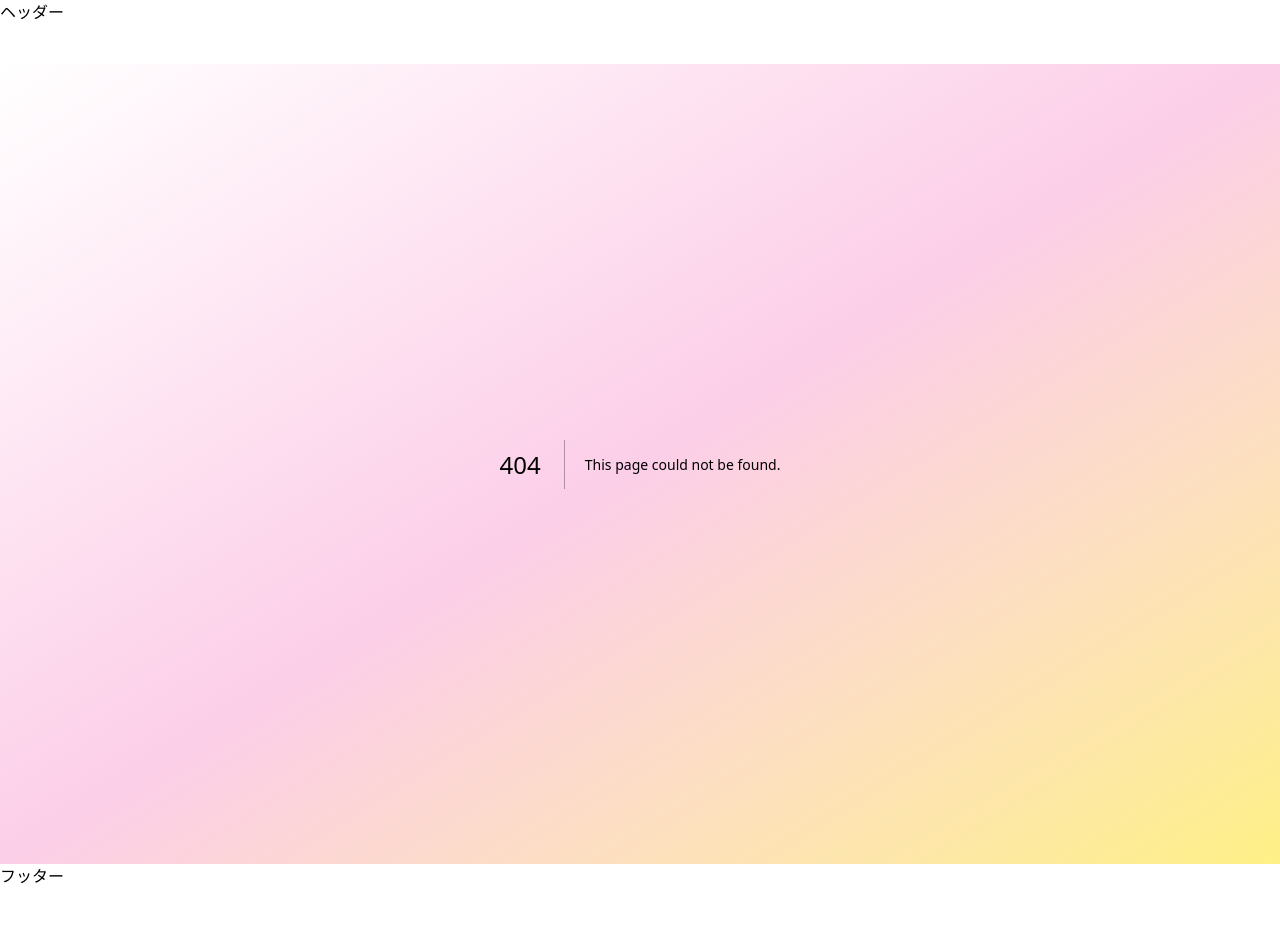
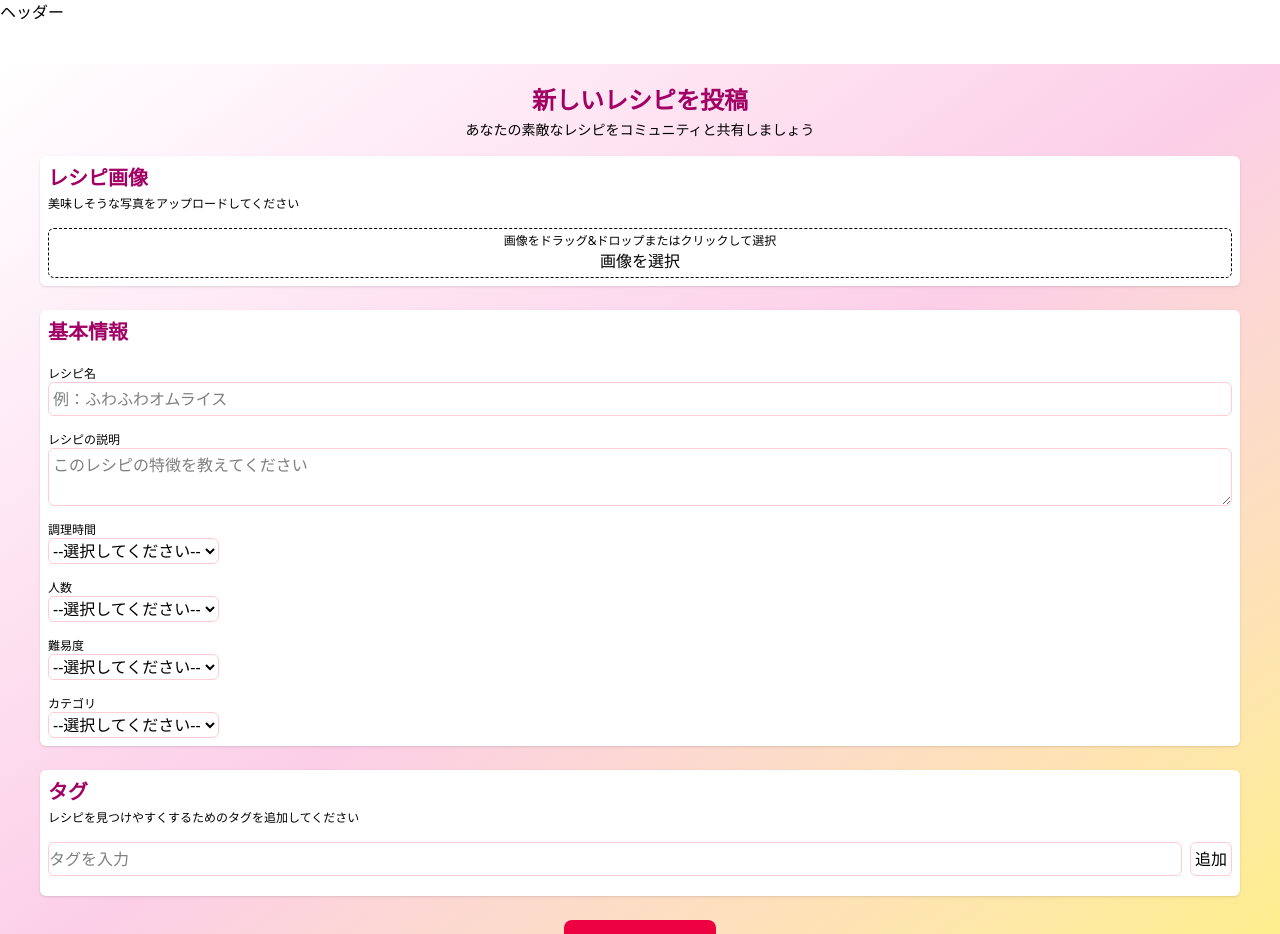
Before and after one commit to kkoouuya0730/recipe-app-monorepo, a Next.js app in the folder frontend/: page /recipes/new in a window 1280 px wide. Before the commit this address had no page. Shown: the top 934 px of the page. Built offline with nearby package versions, Linux system fonts and the light colour scheme.

Commit message:
レシピ投稿画面作成

```diff
--- /dev/null
+++ b/frontend/src/app/recipes/new/page.tsx
@@ -0,0 +1,265 @@
+"use client";
+
+import { useState } from "react";
+
+import { useRouter } from "next/navigation";
+
+// type Recipe = {
+//   id: number;
+//   title: string;
+//   description: string;
+//   comments?: { id: number }[];
+// };
+
+export default function NewRecipePage() {
+  const [title, setTitle] = useState("");
+  const [description, setDescription] = useState("");
+  const [cookingTime, setCookingTime] = useState("");
+  const [servings, setServings] = useState("");
+  const [difficulty, setDifficulty] = useState("");
+  const [category, setCategory] = useState("");
+  const [tags, setTags] = useState<string[]>([]);
+  const [tagName, setTagName] = useState("");
+  const [tagNameError, setTagNameError] = useState<string | null>(null);
+  const [_error, setError] = useState<string | null>(null);
+  const router = useRouter();
+
+  const handleAddTagButton = () => {
+    setTagNameError(null);
+    if (tagName === "") return;
+    const isExist = tags.includes(tagName);
+
+    if (isExist) {
+      setTagNameError(`${tagName}はすでに入力されています`);
+      setTagName("");
+      return;
+    }
+
+    setTags([...tags, tagName]);
+    setTagName("");
+  };
+
+  const handleSubmit = async (e: React.FormEvent) => {
+    e.preventDefault();
+    setError(null);
+
+    try {
+      const res = await fetch("/api/recipes", {
+        method: "POST",
+        headers: {
+          "Content-Type": "application/json",
+        },
+        credentials: "include",
+        body: JSON.stringify({
+          title,
+          description,
+          tags: tags.map((t) => t.trim()).filter(Boolean),
+        }),
+      });
+
+      if (!res.ok) {
+        const data = await res.json();
+        throw new Error(data.message || "投稿に失敗しました");
+      }
+
+      const recipe = await res.json();
+      router.push(`/recipes/${recipe.id}`);
+    } catch (error: any) {
+      setError(error.message);
+    }
+  };
+
+  return (
+    <div className="py-5">
+      <div>
+        <h1 className="text-center text-[#A20065] text-2xl font-bold mb-1">新しいレシピを投稿</h1>
+        <p className="mb-4 text-center text-sm">あなたの素敵なレシピをコミュニティと共有しましょう</p>
+      </div>
+
+      <form className="grid gap-6" onSubmit={handleSubmit}>
+        <div className="rounded-md shadow bg-white p-2">
+          <p className="text-[#A20065] text-xl font-bold mb-1">レシピ画像</p>
+          <p className="text-xs mb-4">美味しそうな写真をアップロードしてください</p>
+
+          <div className="border border-dashed p-1 rounded-md text-center">
+            <p className="text-xs">画像をドラッグ&ドロップまたはクリックして選択</p>
+            <button>画像を選択</button>
+          </div>
+        </div>
+
+        <div className="rounded-md shadow bg-white p-2 grid gap-4">
+          <p className="text-[#A20065] text-xl font-bold mb-1">基本情報</p>
+
+          <div>
+            <label htmlFor="name" className="text-xs block">
+              レシピ名
+            </label>
+            <input
+              id="name"
+              name="name"
+              placeholder="例：ふわふわオムライス"
+              className="border block w-full rounded-md p-1 border-rose-200"
+              value={title}
+              onChange={(e) => setTitle(e.target.value)}
+            />
+          </div>
+
+          <div>
+            <label htmlFor="description" className="text-xs block">
+              レシピの説明
+            </label>
+            <textarea
+              id="description"
+              name="description"
+              placeholder="このレシピの特徴を教えてください"
+              className="border block w-full rounded-md p-1 border-rose-200"
+              value={description}
+              onChange={(e) => setDescription(e.target.value)}
+            />
+          </div>
+
+          <div>
+            <label htmlFor="cooking-time" className="text-xs block">
+              調理時間
+            </label>
+            <select
+              value={cookingTime}
+              onChange={(e) => setCookingTime(e.target.value)}
+              id="cooking-time"
+              name="cooking-time"
+              className="border border-rose-200 rounded-md"
+            >
+              <option value="">--選択してください--</option>
+              <option value="15min">15分</option>
+              <option value="30min">30分</option>
+              <option value="1hour">60分</option>
+              <option value="2hour">90分</option>
+            </select>
+          </div>
+
+          <div>
+            <label htmlFor="servings" className="text-xs block">
+              人数
+            </label>
+            <select
+              value={servings}
+              onChange={(e) => setServings(e.target.value)}
+              id="servings"
+              name="servings"
+              className="border border-rose-200 rounded-md"
+            >
+              <option value="">--選択してください--</option>
+              <option value="1">1人分</option>
+              <option value="2">2人分</option>
+              <option value="3-4">3~4人分</option>
+              <option value="5-6">5~6人分</option>
+            </select>
+          </div>
+
+          <div>
+            <label htmlFor="difficulty" className="text-xs block">
+              難易度
+            </label>
+            <select
+              value={difficulty}
+              onChange={(e) => setDifficulty(e.target.value)}
+              id="difficulty"
+              name="difficulty"
+              className="border border-rose-200 rounded-md"
+            >
+              <option value="">--選択してください--</option>
+              <option value="easy">簡単</option>
+              <option value="medium">普通</option>
+              <option value="hard-4">難しい</option>
+            </select>
+          </div>
+
+          <div>
+            <label htmlFor="category" className="text-xs block">
+              カテゴリ
+            </label>
+            <select
+              value={category}
+              onChange={(e) => setCategory(e.target.value)}
+              id="category"
+              name="category"
+              className="border border-rose-200 rounded-md"
+            >
+              <option value="">--選択してください--</option>
+              <option value="main">メイン</option>
+              <option value="side">副菜</option>
+              <option value="soup">汁物</option>
+              <option value="dessert">デザート</option>
+              <option value="snack">おやつ</option>
+              <option value="drink">ドリンク</option>
+            </select>
+          </div>
+        </div>
+
+        {/* <div className="rounded-md shadow bg-white p-2">
+          <p className="text-[#A20065] text-xl font-bold mb-1">材料</p>
+          <p className="text-xs mb-4">美味しそうな写真をアップロードしてください</p>
+
+          <div className="border border-dashed p-1 rounded-md text-center">
+            <p className="text-xs">画像をドラッグ&ドロップまたはクリックして--選択してください--</p>
+            <button>画像を選択</button>
+          </div>
+        </div>
+
+        <div className="rounded-md shadow bg-white p-2">
+          <p className="text-[#A20065] text-xl font-bold mb-1">作り方</p>
+          <p className="text-xs mb-4">美味しそうな写真をアップロードしてください</p>
+
+          <div className="border border-dashed p-1 rounded-md text-center">
+            <p className="text-xs">画像をドラッグ&ドロップまたはクリックして選択</p>
+            <button>画像を選択</button>
+          </div>
+        </div> */}
+
+        <div className="rounded-md shadow bg-white p-2">
+          <p className="text-[#A20065] text-xl font-bold mb-1" id="tag-label">
+            タグ
+          </p>
+          <p className="text-xs mb-4" id="tag-description">
+            レシピを見つけやすくするためのタグを追加してください
+          </p>
+
+          <div className="flex gap-2 mb-3">
+            <input
+              className="flex-1 border rounded-md border-rose-200"
+              aria-labelledby="tag-label"
+              aria-describedby="tag-description"
+              placeholder="タグを入力"
+              value={tagName}
+              onChange={(e) => setTagName(e.target.value)}
+            />
+            <button
+              type="button"
+              aria-label="タグを追加"
+              className="border rounded-md border-rose-200 p-1"
+              onClick={handleAddTagButton}
+            >
+              追加
+            </button>
+          </div>
+
+          {tagNameError && <p className="mb-3 text-red-400">{tagNameError}</p>}
+
+          <div>
+            <ul className="flex gap-1">
+              {tags.map((tag) => (
+                <li key={tag}>
+                  <div className="rounded-md bg-rose-100 p-1 w-fit text-xs">{tag}</div>
+                </li>
+              ))}
+            </ul>
+          </div>
+        </div>
+
+        <button type="submit" className="bg-rose-600 p-3 w-fit mx-auto text-white rounded-lg">
+          レシピを投稿する
+        </button>
+      </form>
+    </div>
+  );
+}
```
